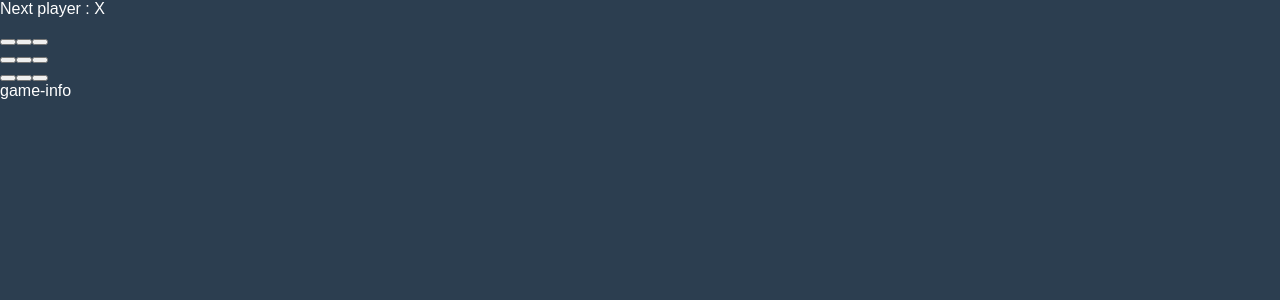
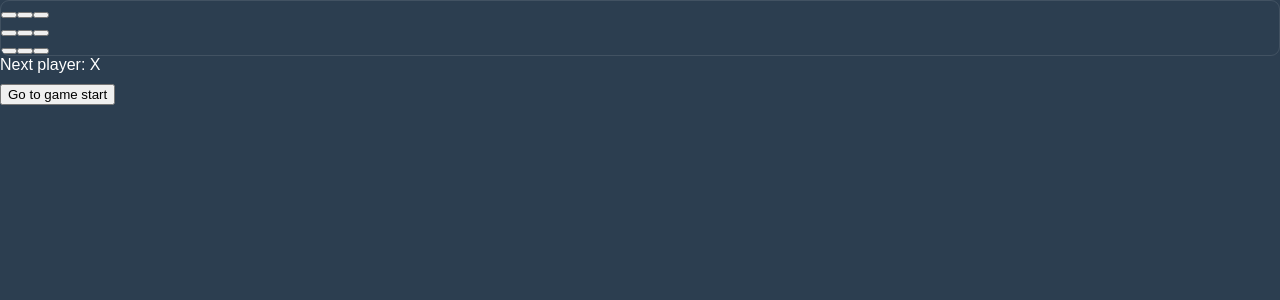
Before and after one commit to junghojune/react-practice, a React (Create React App) app: page / in a window 1280 px wide. Shown: the top 300 px of the page. Built offline with nearby package versions, Linux system fonts and the light colour scheme.

Commit message:
동작에 대한 기록 저장 및 원하는 부분으로 돌아가기 기능 추가

```diff
--- a/src/App.js
+++ b/src/App.js
@@ -1,13 +1,81 @@
+import { useState } from "react";
 import Board from "./components/Board";
 
 function App() {
+
+  const [history, setHistory] = useState([{ squares: Array(9).fill(null) }]);
+  const [xIsNext, setXIsNext] = useState(true);
+  const [stepNumber, setStepNumber] = useState(0);
+
+  const calculateWinner = (squares) => {
+    const lines = [
+      [0, 1, 2],
+      [3, 4, 5],
+      [6, 7, 8],
+      [0, 3, 6],
+      [1, 4, 7],
+      [2, 5, 8],
+      [0, 4, 8],
+      [2, 4, 6]
+    ]
+    for (let index = 0; index < lines.length; index++) {
+      const [a, b, c] = lines[index];
+      if (squares[a] && squares[a] === squares[b] && squares[a] === squares[c]) {
+        return squares[a];
+      }
+    }
+    return null;
+  }
+
+  const current = history[stepNumber];
+  const winner = calculateWinner(current.squares);
+
+  let status;
+  if (winner) {
+    status = 'Winner: ' + winner;
+  } else {
+    status = `Next player: ${xIsNext ? 'X' : 'O'}`;
+  }
+
+  const handleClick = (i) => {
+    const newHistory = history.slice(0, stepNumber + 1);
+    const newCurrent = newHistory[newHistory.length - 1];
+    const newSquares = newCurrent.squares.slice();
+    if (calculateWinner(newSquares) || newSquares[i]) {
+      return;
+    }
+
+    newSquares[i] = xIsNext ? 'X' : 'O';
+    setHistory([...newHistory, { squares: newSquares }]);
+    setXIsNext(prev => !prev);
+
+    setStepNumber(newHistory.length);
+  }
+
+  const moves = history.map((step, move) => {
+    const desc = move ?
+      'Go to move #' + move :
+      'Go to game start';
+    return (
+      <li key={move}>
+        <button className="move-button" onClick={() => jumpTo(move)}>{desc}</button>
+      </li>
+    )
+  })
+
+  const jumpTo = (step) => {
+    setStepNumber(step);
+    setXIsNext((step % 2) === 0);
+  }
+
   return (
     <div className="game">
-      <div className="gmae-board">
-        <Board/>
+      <div className="game-board">
+        <Board squares={current.squares} onClick={(i) => handleClick(i)} />
       </div>
       <div className="game-info">
-      game-info
+        <div className='status'>{status}</div>
+        <ol style={{ listStyle: 'none' }}>{moves}</ol>
       </div>
     </div>
   );
--- a/src/components/Board.js
+++ b/src/components/Board.js
@@ -1,62 +1,15 @@
 import React, { useState } from 'react'
 import Square from './Square'
 import "./Board.css"
-const Board = () => {
-
-    const[squares, setSquares] = useState(Array(9).fill(null));
-    const [xIsNext, setxIsNext] = useState(true);
-
-    const calculateWinner = (squares) => {
-        const lines = [
-            [0,1,2],
-            [3,4,5],
-            [6,7,8],
-            [0,3,6],
-            [1,4,7],
-            [2,5,8],
-            [0,4,8],
-            [2,4,6]
-        ]
-
-        for(let index = 0; index < lines.length; index++){
-            const [a,b,c] = lines[index];
-            if(squares[a] && squares[a] === squares[b] && squares[a] === squares[c]){
-                return squares[a];
-            }
-        }
-
-        return null;
-    }
-
-    const winner = calculateWinner(squares);
-    let status;
-    if(winner){
-        status = 'Winner: ' + winner;
-    } else {
-        status = `Next player : ${xIsNext ? 'X' : 'O'}`;
-    }
-
-
-    const handleClick = (i) => {
-        const newSquares = squares.slice();
-
-        if(calculateWinner(newSquares) || newSquares[i]) {
-            return;
-        }
-
-        newSquares[i] = xIsNext ? 'X' : 'O';
-        setSquares(newSquares);
-        setxIsNext(prev => !prev)
-    }
+const Board = ({squares, onClick}) => {
 
     const renderSquare = (i) => {
         return <Square value={squares[i]}
-            onClick={() => handleClick(i)} />
+            onClick={() => onClick(i)} />
     }
 
     return (
-        <div>
-            <div className='status'>{status}</div>
+        <div className='board-wrapper'>
             <div className='board-row'>
                 {renderSquare(0)}
                 {renderSquare(1)}
@@ -73,7 +26,6 @@
                 {renderSquare(8)}
             </div>
         </div>
-
     )
 
 }
```
